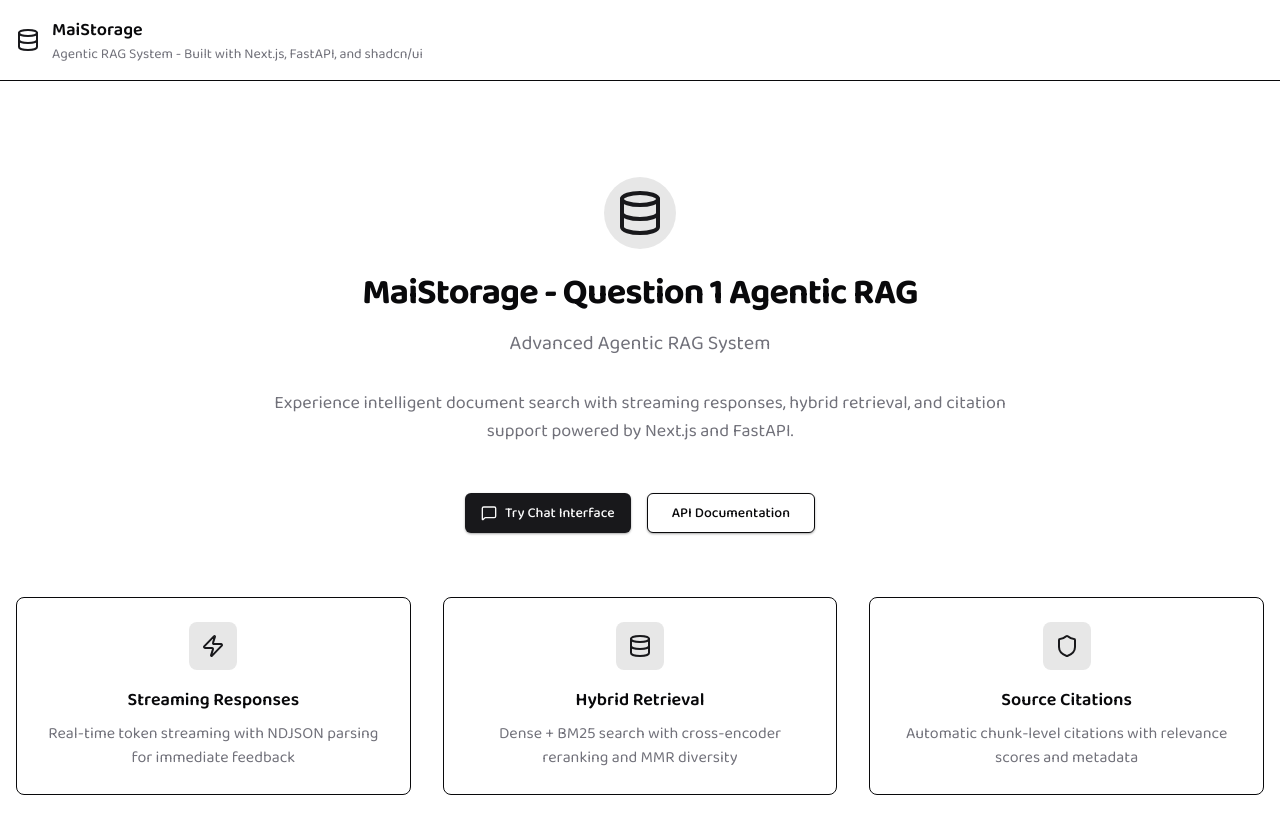
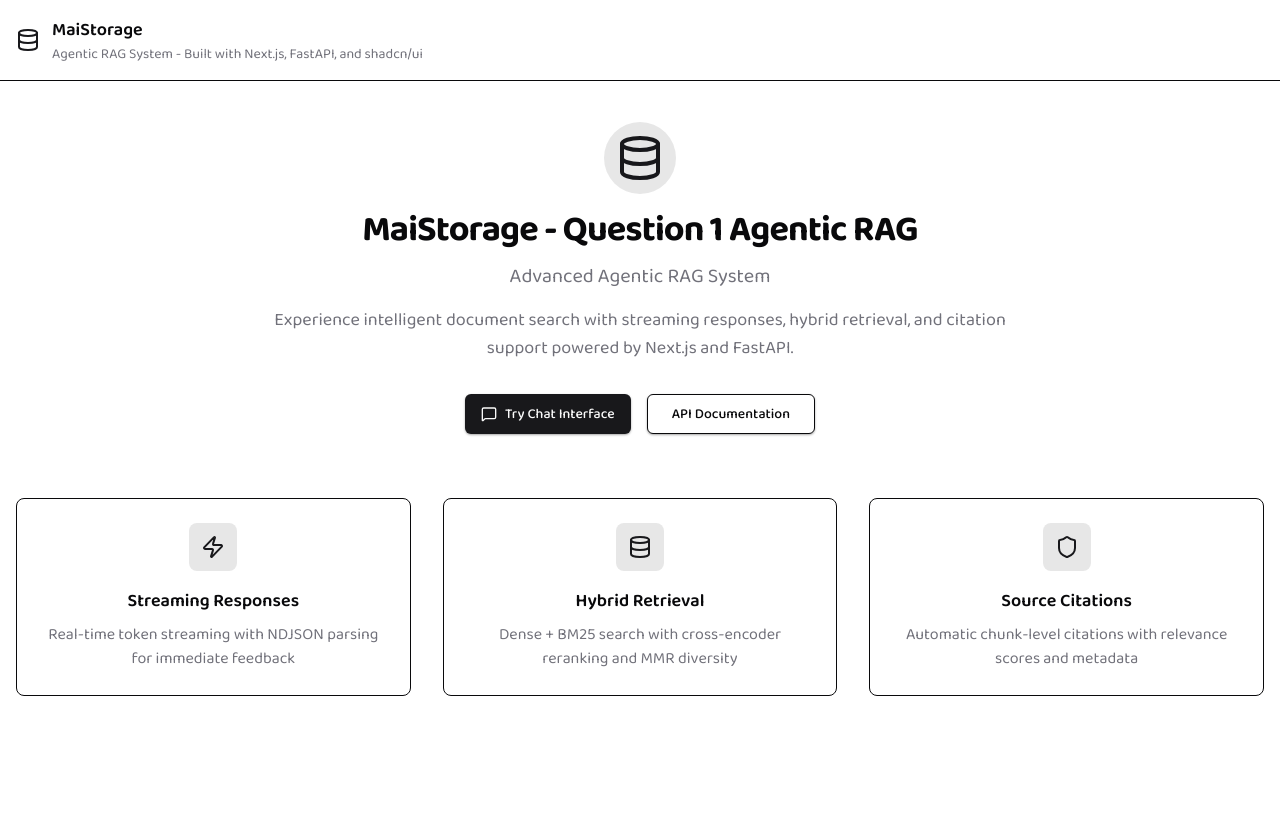
Before and after one commit to Marcussy34/maistorage, a Next.js app in the folder apps/web/: page / in a window 1280 px wide. Shown: the top 834 px of the page. After the commit the page ends 800 px from the top, so only its background shows below. Built offline with nearby package versions, Linux system fonts and the light colour scheme.

Commit message:
Fixed frontend layouts

```diff
--- a/apps/web/pages/chat.js
+++ b/apps/web/pages/chat.js
@@ -211,7 +211,7 @@
         {/* Footer */}
         <footer className="px-4 py-2 text-center text-xs text-muted-foreground border-t">
           <p>
-            MaiStorage Phase 7 - Interactive Citations & Agent Trace
+            MaiStorage
             {' • '}
             <span className="font-medium">
               {messages.filter(m => m.type === 'user').length} messages sent
--- a/apps/web/pages/index.js
+++ b/apps/web/pages/index.js
@@ -13,7 +13,7 @@
         <link rel="icon" href="/favicon.ico" />
       </Head>
 
-      <div className="min-h-screen bg-background text-foreground">
+      <div className="h-screen bg-background text-foreground overflow-hidden flex flex-col">
         {/* Header */}
         <header className="border-b bg-background/95 backdrop-blur supports-[backdrop-filter]:bg-background/60">
           <div className="container mx-auto px-4 py-4">
@@ -30,26 +30,26 @@
         </header>
 
         {/* Hero Section */}
-        <main className="container mx-auto px-4 py-24 md:py-24">
-          <div className="text-center mb-12">
-            <div className="flex justify-center mb-6">
+        <main className="container mx-auto px-4 py-8 flex-1 flex flex-col justify-center">
+          <div className="text-center mb-8">
+            <div className="flex justify-center mb-4">
               <div className="p-3 bg-primary/10 rounded-full">
                 <Database className="h-12 w-12 text-primary" />
               </div>
             </div>
 
-            <h1 className="text-4xl font-bold tracking-tight mb-4">
+            <h1 className="text-4xl font-bold tracking-tight mb-3">
               MaiStorage - Question 1 Agentic RAG
             </h1>
-            <p className="text-xl text-muted-foreground mb-8 max-w-2xl mx-auto">
+            <p className="text-xl text-muted-foreground mb-4 max-w-2xl mx-auto">
               Advanced Agentic RAG System
             </p>
-            <p className="text-lg text-muted-foreground mb-12 max-w-3xl mx-auto">
+            <p className="text-lg text-muted-foreground mb-8 max-w-3xl mx-auto">
               Experience intelligent document search with streaming responses,
               hybrid retrieval, and citation support powered by Next.js and FastAPI.
             </p>
 
-            <div className="flex gap-4 justify-center mb-16">
+            <div className="flex gap-4 justify-center mb-8">
               <Link href="/chat">
                 <Button size="lg" className="gap-2">
                   <MessageSquare className="h-5 w-5" />
```
